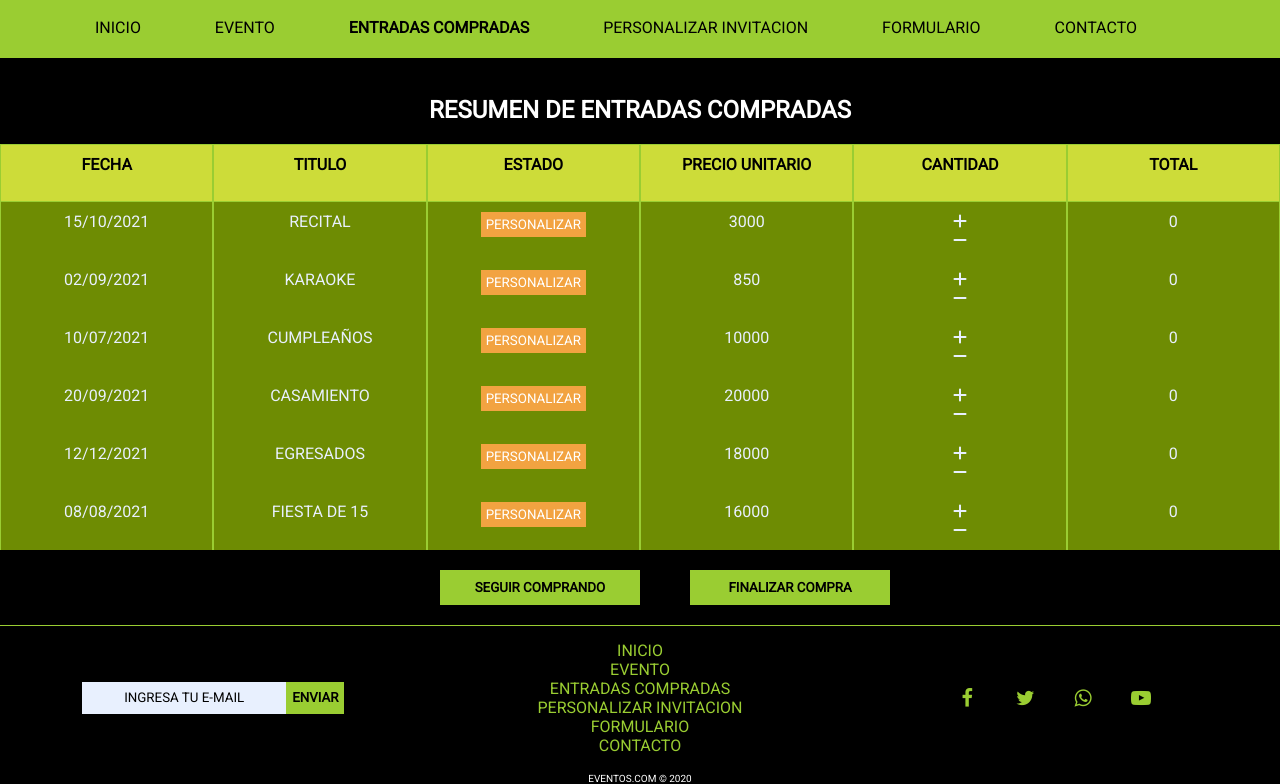
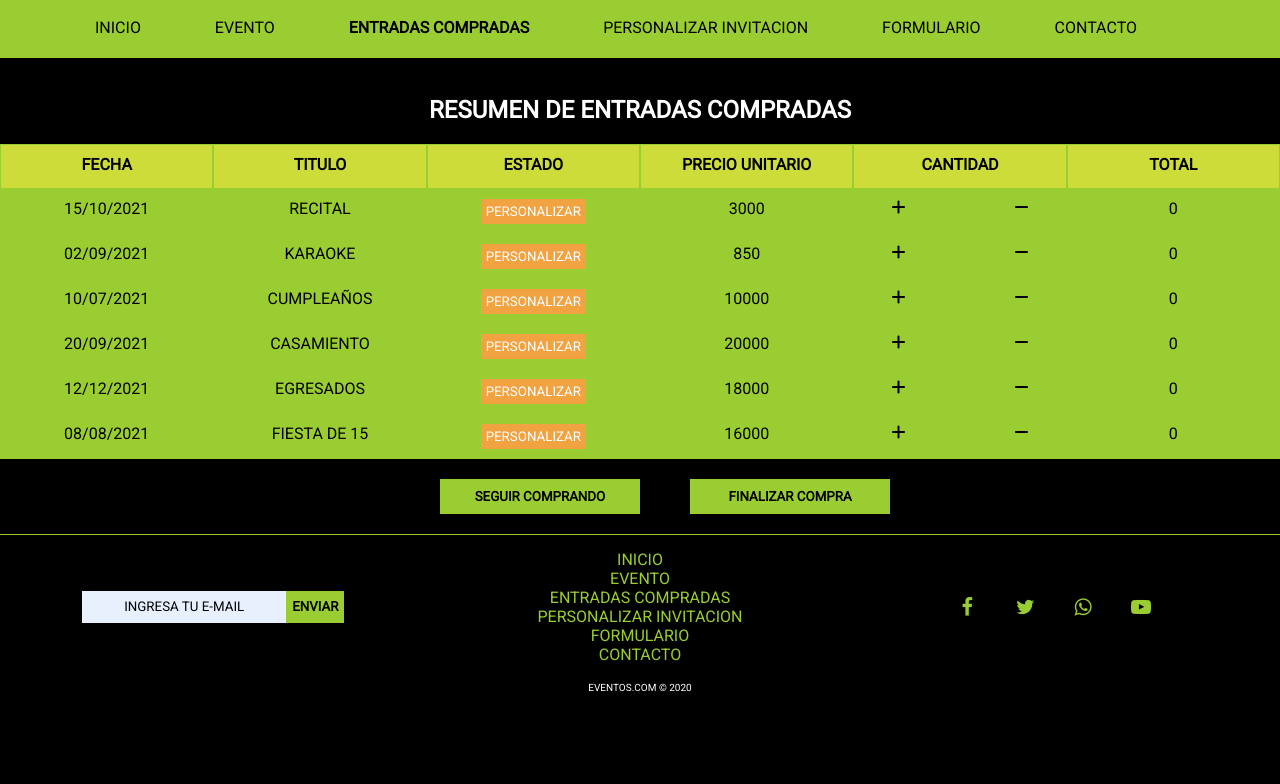
Before and after one commit to julieta96/eventos, a plain HTML site: page entradas.html in a window 1280 px wide. Shown: the part 75-859 px from the top of the page. After the commit the page ends 800 px from the top, so only its background shows below. Drawn offline with Linux system fonts and the light colour scheme.

Commit message:
cursor en marca + texto centrado del buscador + flex en contenedor cantidad

```diff
--- a/css/e-entrada.css
+++ b/css/e-entrada.css
@@ -52,12 +52,14 @@ body{
 
  .marca{
     text-align: left;
+     cursor: pointer;
 }
 
 
  #buscador{
     display: flex;
     justify-content: center;
+    text-align: center;
 }
 
 
@@ -192,16 +194,29 @@ body{
   border-bottom: 1px solid yellowgreen;
   background:  #cddc39;
 }
-.tabla>div , .tabla>input{
+.tabla>div , .tabla>input , .tabla >i{
 
- color:#E8F0FE;
+ color: #000/*#E8F0FE*/;
  text-align: center;
  padding:10px;
- background-color: #6E8C03;
+ background-color: #9ACD32/*#6E8C03*/;
  border-right: 1px solid yellowgreen;
  border-left: 1px solid yellowgreen;
 
 }
+
+.contenedor-cantidad{
+
+  display: flex;
+  flex-direction: row;
+  justify-content: space-around;
+}
+
+.fa-plus , .fa-minus{
+  cursor: pointer;
+}
+
+
 
 
 .tabla>input{
@@ -327,6 +342,7 @@ input[type=number]::outer-spin-button {
   margin: auto;
   /*border: 1px solid red;*/
   text-align: center;
+  height: 65%;
 }
 
 
@@ -356,12 +372,22 @@ input[type=number]::outer-spin-button {
   /*border: 0;*/
 }
 
-
-
 .pagar{
 
   width:700px;
   margin-left: 30px;
+}
+
+.total{
+  display: inline-block;
+}
+
+.total-pago{
+  display: inline-block;
+}
+
+.medio-pago{
+  margin-top: 0px;
 }
 
 
```
